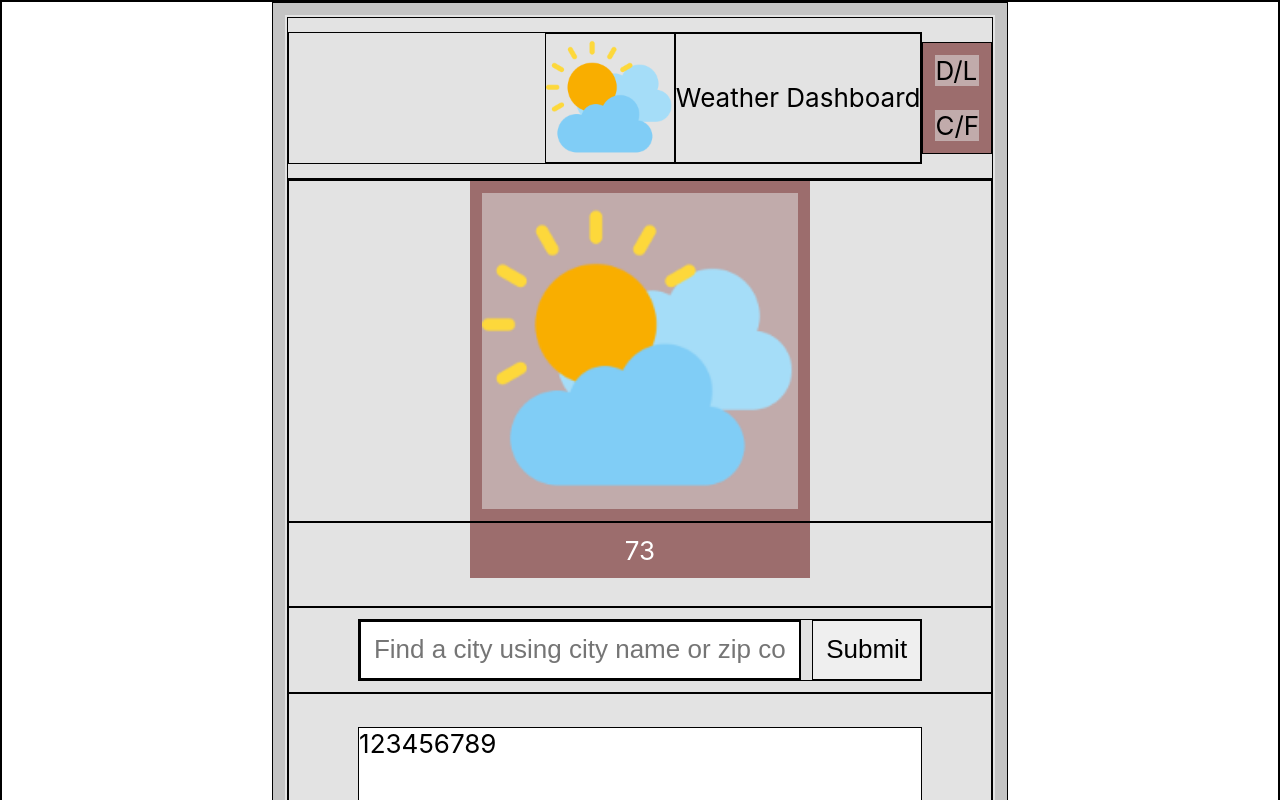
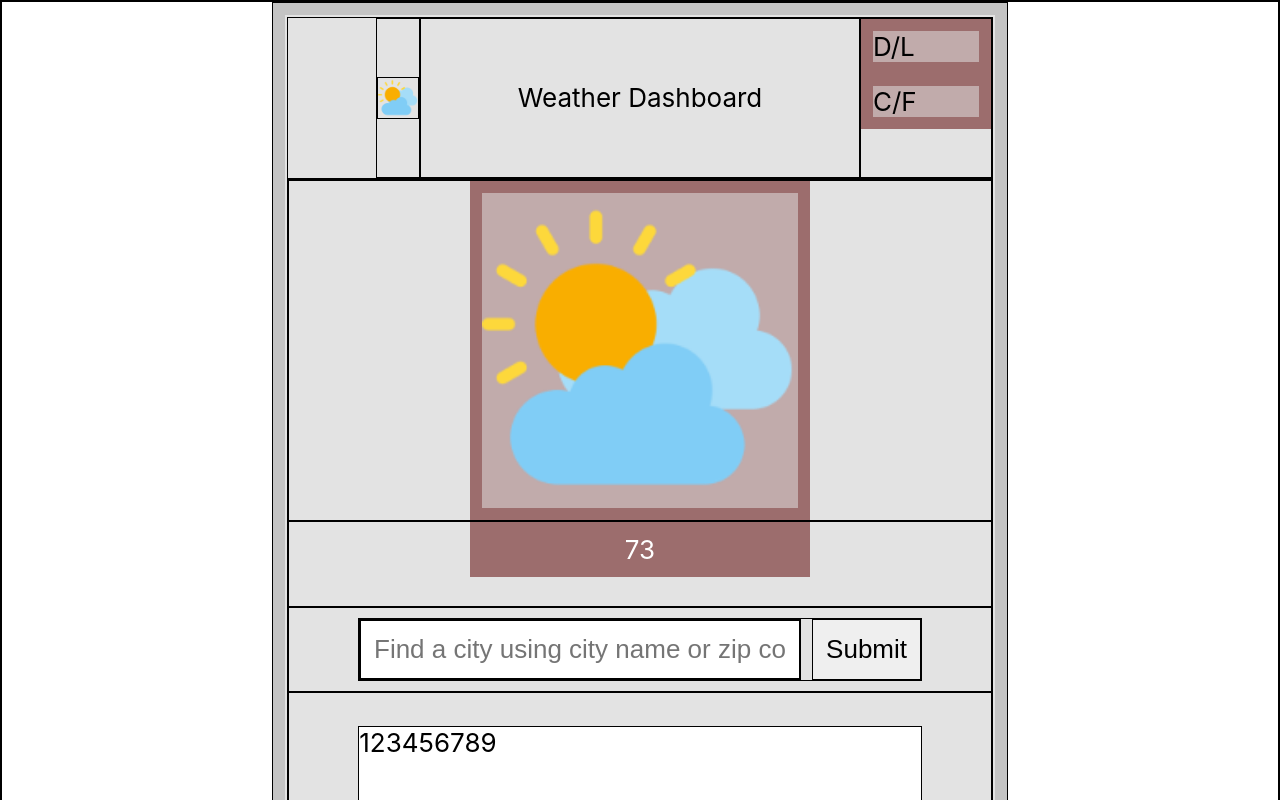
Before and after one commit to dvlprwchoi/weather-dashboard, a React (Create React App) app: page / in a window 1280 px wide. Shown: the top 800 px of the page. Built offline with nearby package versions, Linux system fonts and the light colour scheme; no server answers.

Commit message:
Update Header CSS

```diff
--- a/src/App.css
+++ b/src/App.css
@@ -63,25 +63,42 @@ body {
 }
 
 .Header {
-  display: flex;
+  /* display: flex; */
   /* flex-direction: column; */
-  align-items: center;
-  /* justify-content: center; */
+  /* align-items: center; */
+  /* justify-content: space-between; */
   min-height: 20vh;
-  justify-content: space-between;
+  display: grid;
+  grid-template-columns: 2fr 1fr 10fr 3fr;
 }
 
-.titleAndLogo {
-  display: flex;
-  flex-direction: row;
-  padding-left: 20vw;
+/* .titleAndLogo { */
+/* grid-column: 4; */
+/* display: flex; */
+/* flex-direction: row; */
+/* justify-content: flex-start; */
+/* gap: 3vw; */
+/* align-items: center; */
+/* padding-left: 20vw; */
+/* } */
+
+.toggles {
+  grid-column: 4;
 }
 
 .app-logo {
-  width: 10vw;
+  grid-column: 2;
+  display: flex;
+  justify-content: flex-end;
+  align-items: center;
+}
+
+.app-logo img {
+  width: 5vh;
 }
 
 .app-title {
+  grid-column: 3;
   display: flex;
   justify-content: center;
   align-items: center;
--- a/src/components/Header/Header.js
+++ b/src/components/Header/Header.js
@@ -1,15 +1,17 @@
 function Header() {
   return (
     <div className="Header">
-      <div className="titleAndLogo">
+      {/* <div className="titleAndLogo"> */}
+      <div className="app-logo">
         <img
-          className="app-logo"
+          // className="app-logo"
           src="./android-chrome-192x192.png"
           // width="15%"
           alt="app-logo"
         />
-        <div className="app-title">Weather Dashboard</div>
       </div>
+      <div className="app-title">Weather Dashboard</div>
+      {/* </div> */}
       <div className="toggles">
         <div className="theme-toggle">D/L</div>
         <div className="unit-toggle">C/F</div>
```
